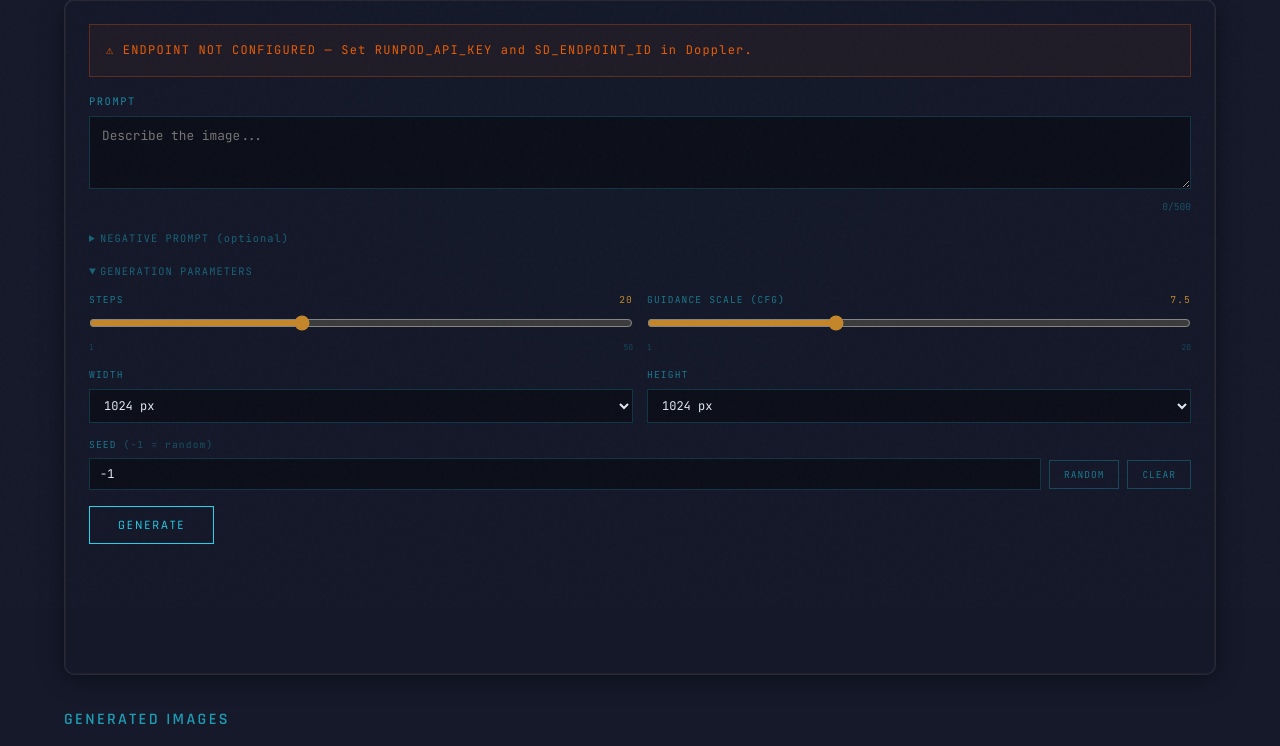
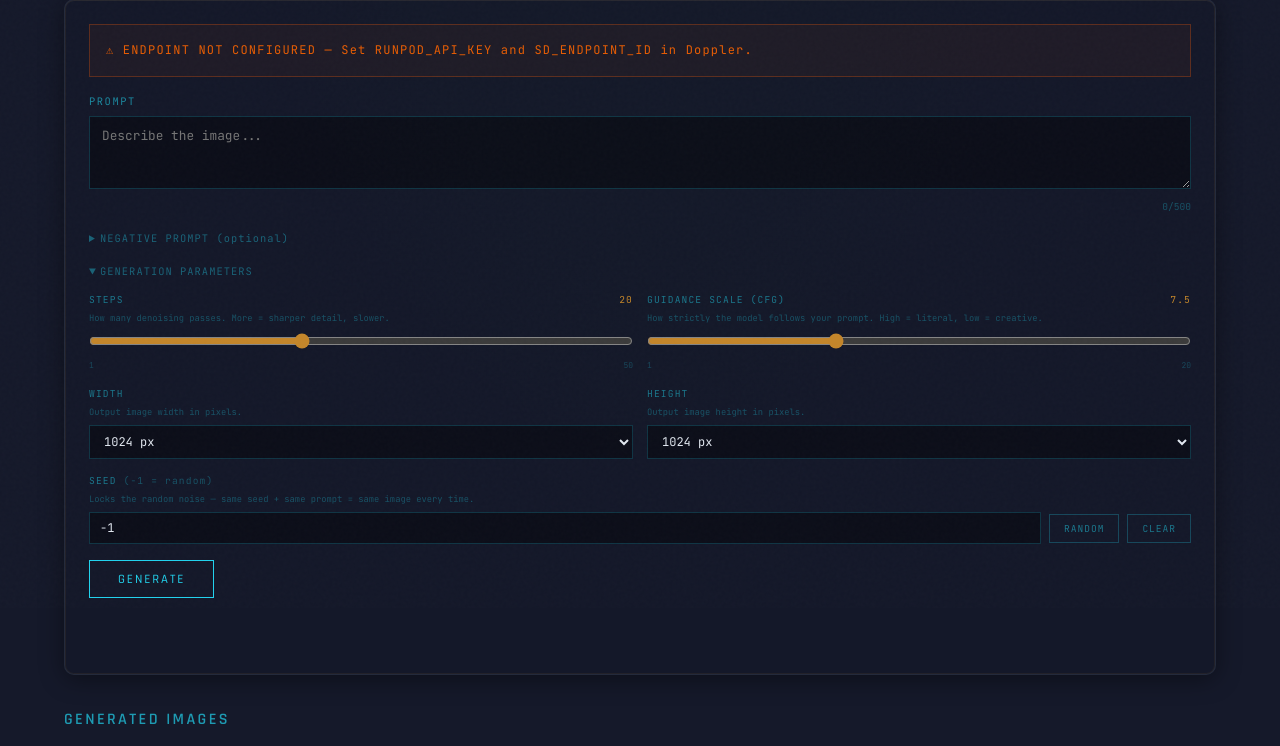
Before and after one commit to enelson228/infinity_site_v2, a Flask app: template templates/forge.html in a window 1280 px wide, after a click on "GENERATION PARAMETERS". Shown: the part 192-938 px from the top of the page. Run offline with Flask 3, Linux system fonts and the light colour scheme; the template is opened without the code that fills it, so the values that code supplies are empty; parts of the project's set-up code (start-up, migrations or seed data) failed here and were passed over.

Commit message:
fix: prevent duplicate image cards and add parameter descriptions
- Replace setInterval polling with recursive setTimeout to prevent
  overlapping fetches causing prependImageCard to fire twice
- Add brief descriptions under each generation parameter

Co-Authored-By: Claude Sonnet 4.6 <noreply@anthropic.com>

```diff
--- a/templates/forge.html
+++ b/templates/forge.html
@@ -55,10 +55,11 @@
 
         <!-- Steps -->
         <div>
-          <label style="font-family: var(--font-mono); font-size: 0.6rem; color: rgba(34,211,238,0.5); letter-spacing: 0.12em; display: flex; justify-content: space-between; margin-bottom: 6px;">
+          <label style="font-family: var(--font-mono); font-size: 0.6rem; color: rgba(34,211,238,0.5); letter-spacing: 0.12em; display: flex; justify-content: space-between; margin-bottom: 4px;">
             <span>STEPS</span>
             <span id="steps-val" style="color: var(--reach-amber);">20</span>
           </label>
+          <div style="font-family: var(--font-mono); font-size: 0.55rem; color: rgba(34,211,238,0.3); margin-bottom: 6px;">How many denoising passes. More = sharper detail, slower.</div>
           <input type="range" id="forge-steps" min="1" max="50" value="20" step="1"
             style="width: 100%; accent-color: var(--reach-amber);">
           <div style="display: flex; justify-content: space-between; font-family: var(--font-mono); font-size: 0.5rem; color: rgba(34,211,238,0.25); margin-top: 2px;"><span>1</span><span>50</span></div>
@@ -66,10 +67,11 @@
 
         <!-- Guidance Scale -->
         <div>
-          <label style="font-family: var(--font-mono); font-size: 0.6rem; color: rgba(34,211,238,0.5); letter-spacing: 0.12em; display: flex; justify-content: space-between; margin-bottom: 6px;">
+          <label style="font-family: var(--font-mono); font-size: 0.6rem; color: rgba(34,211,238,0.5); letter-spacing: 0.12em; display: flex; justify-content: space-between; margin-bottom: 4px;">
             <span>GUIDANCE SCALE (CFG)</span>
             <span id="guidance-val" style="color: var(--reach-amber);">7.5</span>
           </label>
+          <div style="font-family: var(--font-mono); font-size: 0.55rem; color: rgba(34,211,238,0.3); margin-bottom: 6px;">How strictly the model follows your prompt. High = literal, low = creative.</div>
           <input type="range" id="forge-guidance" min="1" max="20" value="7.5" step="0.5"
             style="width: 100%; accent-color: var(--reach-amber);">
           <div style="display: flex; justify-content: space-between; font-family: var(--font-mono); font-size: 0.5rem; color: rgba(34,211,238,0.25); margin-top: 2px;"><span>1</span><span>20</span></div>
@@ -77,7 +79,8 @@
 
         <!-- Width -->
         <div>
-          <label style="font-family: var(--font-mono); font-size: 0.6rem; color: rgba(34,211,238,0.5); letter-spacing: 0.12em; display: block; margin-bottom: 6px;">WIDTH</label>
+          <label style="font-family: var(--font-mono); font-size: 0.6rem; color: rgba(34,211,238,0.5); letter-spacing: 0.12em; display: block; margin-bottom: 4px;">WIDTH</label>
+          <div style="font-family: var(--font-mono); font-size: 0.55rem; color: rgba(34,211,238,0.3); margin-bottom: 6px;">Output image width in pixels.</div>
           <select id="forge-width"
             style="width: 100%; background: rgba(0,0,0,0.4); border: 1px solid rgba(34,211,238,0.2); color: var(--text-primary); font-family: var(--font-mono); font-size: 0.75rem; padding: 7px 10px; outline: none; cursor: pointer;">
             <option value="512">512 px</option>
@@ -90,7 +93,8 @@
 
         <!-- Height -->
         <div>
-          <label style="font-family: var(--font-mono); font-size: 0.6rem; color: rgba(34,211,238,0.5); letter-spacing: 0.12em; display: block; margin-bottom: 6px;">HEIGHT</label>
+          <label style="font-family: var(--font-mono); font-size: 0.6rem; color: rgba(34,211,238,0.5); letter-spacing: 0.12em; display: block; margin-bottom: 4px;">HEIGHT</label>
+          <div style="font-family: var(--font-mono); font-size: 0.55rem; color: rgba(34,211,238,0.3); margin-bottom: 6px;">Output image height in pixels.</div>
           <select id="forge-height"
             style="width: 100%; background: rgba(0,0,0,0.4); border: 1px solid rgba(34,211,238,0.2); color: var(--text-primary); font-family: var(--font-mono); font-size: 0.75rem; padding: 7px 10px; outline: none; cursor: pointer;">
             <option value="512">512 px</option>
@@ -103,9 +107,10 @@
 
         <!-- Seed (full width) -->
         <div style="grid-column: 1 / -1;">
-          <label style="font-family: var(--font-mono); font-size: 0.6rem; color: rgba(34,211,238,0.5); letter-spacing: 0.12em; display: block; margin-bottom: 6px;">
+          <label style="font-family: var(--font-mono); font-size: 0.6rem; color: rgba(34,211,238,0.5); letter-spacing: 0.12em; display: block; margin-bottom: 4px;">
             SEED <span style="color: rgba(34,211,238,0.3);">(-1 = random)</span>
           </label>
+          <div style="font-family: var(--font-mono); font-size: 0.55rem; color: rgba(34,211,238,0.3); margin-bottom: 6px;">Locks the random noise — same seed + same prompt = same image every time.</div>
           <div style="display: flex; gap: 8px; align-items: center;">
             <input type="number" id="forge-seed" value="-1" min="-1" max="4294967295"
               style="flex: 1; background: rgba(0,0,0,0.4); border: 1px solid rgba(34,211,238,0.2); color: var(--text-primary); font-family: var(--font-mono); font-size: 0.75rem; padding: 7px 10px; outline: none; box-sizing: border-box;">
@@ -279,9 +284,9 @@ function pollStatus(jobId, prompt) {
   showStatus('QUEUED...');
   let polls = 0;
   const MAX_POLLS = 150;
-  const interval = setInterval(async () => {
+
+  async function tick() {
     if (++polls > MAX_POLLS) {
-      clearInterval(interval);
       showError('Generation timed out. The job may still be running on RunPod.');
       showStatus('');
       setGenerating(false);
@@ -292,22 +297,23 @@ function pollStatus(jobId, prompt) {
       const data = await resp.json();
 
       if (data.status === 'COMPLETED') {
-        clearInterval(interval);
         showStatus('');
         setGenerating(false);
         prependImageCard(data.image_id, data.image_url, prompt);
       } else if (data.status === 'FAILED') {
-        clearInterval(interval);
         showError(data.error || 'Generation failed.');
         showStatus('');
         setGenerating(false);
-      } else if (data.status === 'IN_PROGRESS') {
-        showStatus('GENERATING...');
       } else {
-        showStatus('QUEUED...');
+        showStatus(data.status === 'IN_PROGRESS' ? 'GENERATING...' : 'QUEUED...');
+        setTimeout(tick, 2000);
       }
-    } catch (e) { /* transient — keep polling */ }
-  }, 2000);
+    } catch (e) {
+      setTimeout(tick, 2000); // transient — keep polling
+    }
+  }
+
+  setTimeout(tick, 2000);
 }
 
 function prependImageCard(imageId, imageUrl, prompt) {
```
